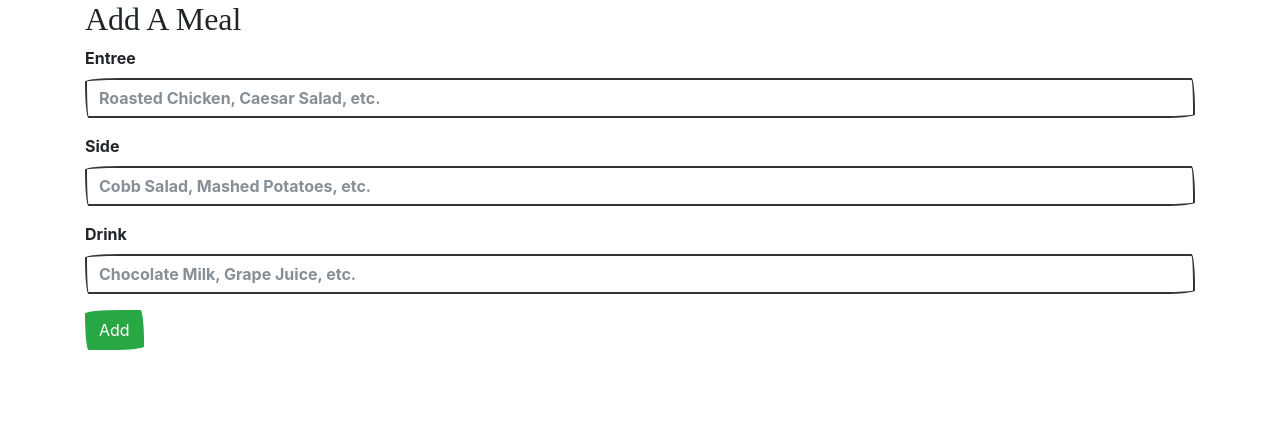
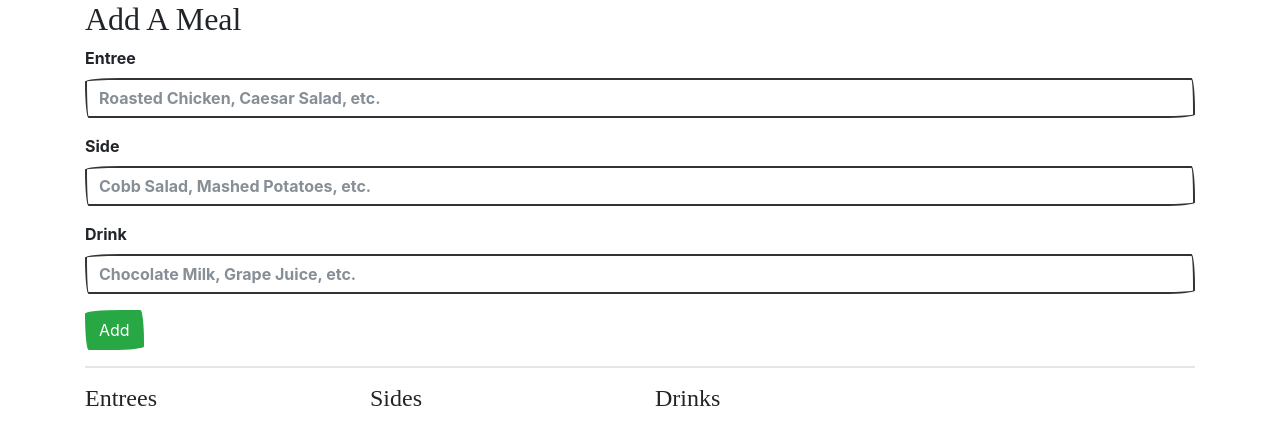
Before and after one commit to Morrianton/Project10, an Angular app in the folder MealPlanner/: page / in a window 1280 px wide. Shown: the top 444 px of the page. Built offline with nearby package versions, Linux system fonts and the light colour scheme; no server answers; a web font is replaced by a local one.

Commit message:
added form reset after submit, corrected rows, and added headings

```diff
--- a/MealPlanner/src/app/meals/meals.component.html
+++ b/MealPlanner/src/app/meals/meals.component.html
@@ -1,6 +1,6 @@
 <div class="container">
   <h2 class="page-header">Add A Meal</h2>
-  <form (submit)="addMeal()">
+  <form (ngSubmit)="addMeal(); mealForm.reset()" #mealForm="ngForm">
     <fieldset>
         <div class="form-group">
             <label for="entree">Entree</label>
@@ -17,8 +17,22 @@
     </fieldset>
     <input type="submit" class="btn btn-success" value="Add"/>
   </form>
+  <hr/>
 
-  <div *ngFor = "let meal of meals">
+  <div class="row">
+    <div class="col-md-3">
+       <h4>Entrees</h4>
+    </div>
+    <div class="col-md-3">
+       <h4>Sides</h4>
+    </div>
+    <div class="col-md-3">
+       <h4>Drinks</h4>
+    </div>
+
+  </div>
+
+  <div class="row" *ngFor = "let meal of meals">
     <div class="col-md-3">
       {{meal.entree}}
     </div>
@@ -30,6 +44,4 @@
     </div>
     <input type="button" class="btn btn-danger" (click)="deleteMeal(meal._id)" value="Delete"/>
   </div>
-  <br>
-  <br>
 </div>
--- a/MealPlanner/src/app/meals/meals.component.ts
+++ b/MealPlanner/src/app/meals/meals.component.ts
@@ -1,6 +1,7 @@
 import { Component, OnInit } from '@angular/core';
 import { MealService } from '../meal.service';
 import { Meal } from '../meal';
+import { FormGroup } from '@angular/forms';
 
 @Component({
   selector: 'app-meals',
@@ -23,6 +24,7 @@ drink: string;
       side: this.side,
       drink: this.drink
     }
+
     this.mealService.addMeal(NEW_MEAL)
     .subscribe(meal => {
       this.meals.push(meal);
```
